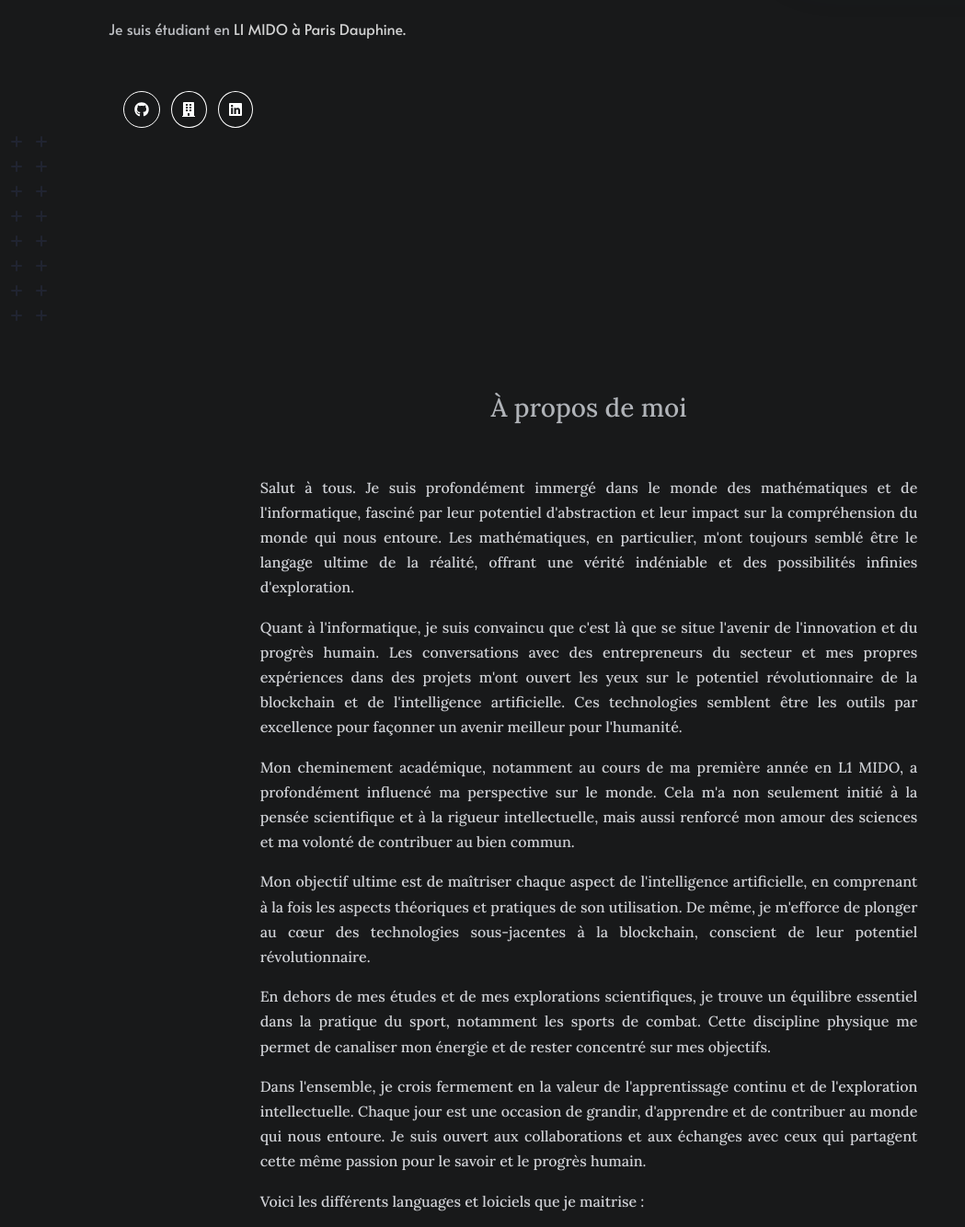
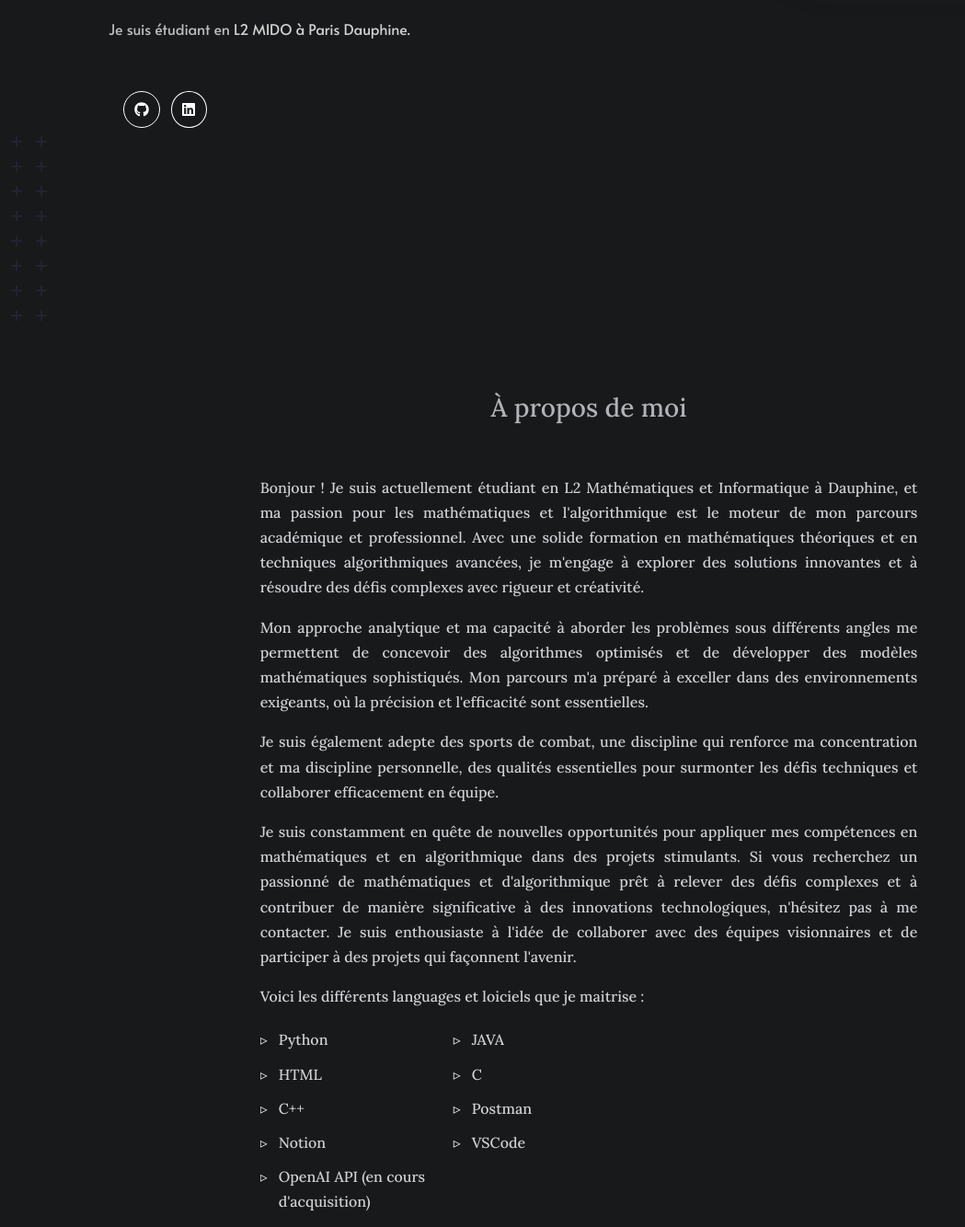
Before and after one commit to Ci3l/Ci3l.github.io, a plain HTML site: page index.html in a window 1280 px wide. Shown: the part 501-1835 px from the top of the page at 92% size, without its empty margins (0-1049 px from the left). Drawn offline with Linux system fonts and the light colour scheme.

Commit message:
Màj index.html content

```diff
--- a/index.html
+++ b/index.html
@@ -235,7 +235,7 @@ Erwan Poiré | Portfolio
                     Je fais des Mathématiques et de l&#39;Algorithmique.
                 </h3>
                 <p class="hero-content">
-                    Je suis étudiant en <a href="https://dauphine.psl.eu/formations/licences/l1-mathematiques-informatique">L1 MIDO à Paris Dauphine.</a>
+                    Je suis étudiant en <a href="https://dauphine.psl.eu/formations/licences/informatique-des-organisations/l2-mathematiques-informatique">L2 MIDO à Paris Dauphine.</a>
                 </p>
                 <div class="row">
                     <div class="col-auto h-100">
@@ -246,12 +246,6 @@ Erwan Poiré | Portfolio
     <span class="px-1">
         <a href="https://github.com/Ci3l" target="_blank" class="btn social-icon">
             <i class="fab fa-github"></i>
-        </a>
-    </span>
-
-    <span class="px-1">
-        <a href="https://algorithmic-antics-association.github.io/" target="_blank" class="btn social-icon">
-            <i class="fas fa-building"></i>
         </a>
     </span>
 
@@ -548,18 +542,10 @@ Erwan Poiré | Portfolio
         <div class="bg-transparent row justify-content-center px-3 py-5">
 
             <div class="col-sm-12 col-md-12 col-lg-8 content">
-                <p style="text-align: justify;">Salut à tous. Je suis profondément immergé dans le monde des mathématiques et de l'informatique, fasciné par leur potentiel d'abstraction et leur impact sur la compréhension du monde qui nous entoure. Les mathématiques, en particulier, m'ont toujours semblé être le langage ultime de la réalité, offrant une vérité indéniable et des possibilités infinies d'exploration.</p>
-
-                <p style="text-align: justify;">Quant à l'informatique, je suis convaincu que c'est là que se situe l'avenir de l'innovation et du progrès humain. Les conversations avec des entrepreneurs du secteur et mes propres expériences dans des projets m'ont ouvert les yeux sur le potentiel révolutionnaire de la blockchain et de l'intelligence artificielle. Ces technologies semblent être les outils par excellence pour façonner un avenir meilleur pour l'humanité.</p>
-
-                <p style="text-align: justify;">Mon cheminement académique, notamment au cours de ma première année en L1 MIDO, a profondément influencé ma perspective sur le monde. Cela m'a non seulement initié à la pensée scientifique et à la rigueur intellectuelle, mais aussi renforcé mon amour des sciences et ma volonté de contribuer au bien commun.</p>
-
-                <p style="text-align: justify;">Mon objectif ultime est de maîtriser chaque aspect de l'intelligence artificielle, en comprenant à la fois les aspects théoriques et pratiques de son utilisation. De même, je m'efforce de plonger au cœur des technologies sous-jacentes à la blockchain, conscient de leur potentiel révolutionnaire.</p>
-
-                <p style="text-align: justify;">En dehors de mes études et de mes explorations scientifiques, je trouve un équilibre essentiel dans la pratique du sport, notamment les sports de combat. Cette discipline physique me permet de canaliser mon énergie et de rester concentré sur mes objectifs.</p>
-
-                <p style="text-align: justify;">Dans l'ensemble, je crois fermement en la valeur de l'apprentissage continu et de l'exploration intellectuelle. Chaque jour est une occasion de grandir, d'apprendre et de contribuer au monde qui nous entoure. Je suis ouvert aux collaborations et aux échanges avec ceux qui partagent cette même passion pour le savoir et le progrès humain.</p>
-
+                <p style="text-align: justify;">Bonjour ! Je suis actuellement étudiant en L2 Mathématiques et Informatique à Dauphine, et ma passion pour les mathématiques et l'algorithmique est le moteur de mon parcours académique et professionnel. Avec une solide formation en mathématiques théoriques et en techniques algorithmiques avancées, je m'engage à explorer des solutions innovantes et à résoudre des défis complexes avec rigueur et créativité.</p>
+                <p style="text-align: justify;">Mon approche analytique et ma capacité à aborder les problèmes sous différents angles me permettent de concevoir des algorithmes optimisés et de développer des modèles mathématiques sophistiqués. Mon parcours m'a préparé à exceller dans des environnements exigeants, où la précision et l'efficacité sont essentielles.</p>
+                <p style="text-align: justify;">Je suis également adepte des sports de combat, une discipline qui renforce ma concentration et ma discipline personnelle, des qualités essentielles pour surmonter les défis techniques et collaborer efficacement en équipe.</p>
+                <p style="text-align: justify;">Je suis constamment en quête de nouvelles opportunités pour appliquer mes compétences en mathématiques et en algorithmique dans des projets stimulants. Si vous recherchez un passionné de mathématiques et d'algorithmique prêt à relever des défis complexes et à contribuer de manière significative à des innovations technologiques, n'hésitez pas à me contacter. Je suis enthousiaste à l'idée de collaborer avec des équipes visionnaires et de participer à des projets qui façonnent l'avenir.</p>
 
 
                 Voici les différents languages et loiciels que je maitrise :
@@ -939,9 +925,9 @@ Nos missions étaient :</p>
                                     <ul>
                                     <li>Analyse Réelle</li>
                                     <li>Algèbre Linéaire</li>
-                                    <li>Modèles déterministes et Probabilités finies</li>
                                     <li>Algorithmics and programming</li>
-                                    <li>Recherche opérationnelle et bases de données</li>
+                                    <li>Programmation C</li>
+                                    <li>Architecture des ordinateurs</li>
                                     </ul>
 
                                 </div>
```
